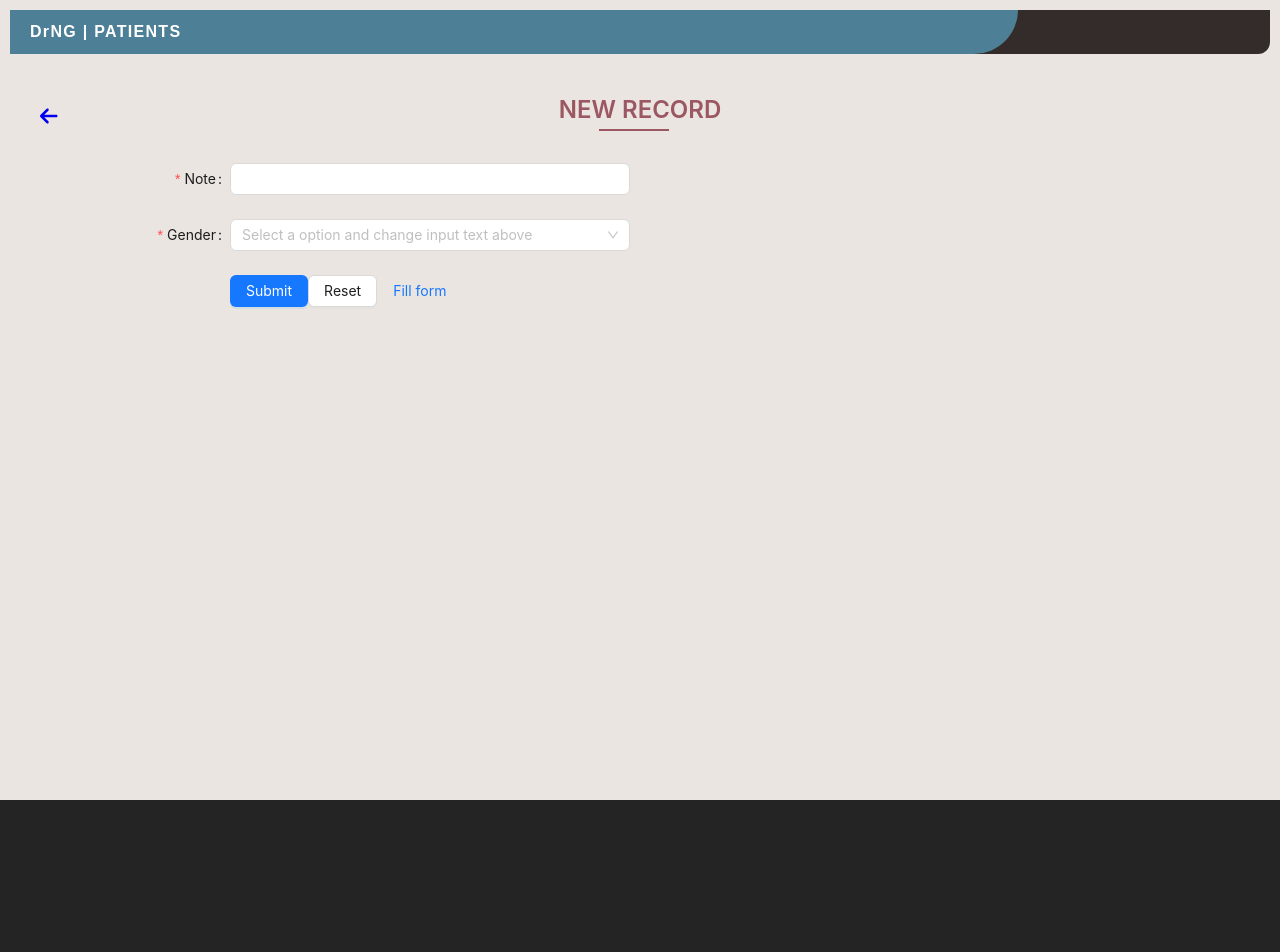
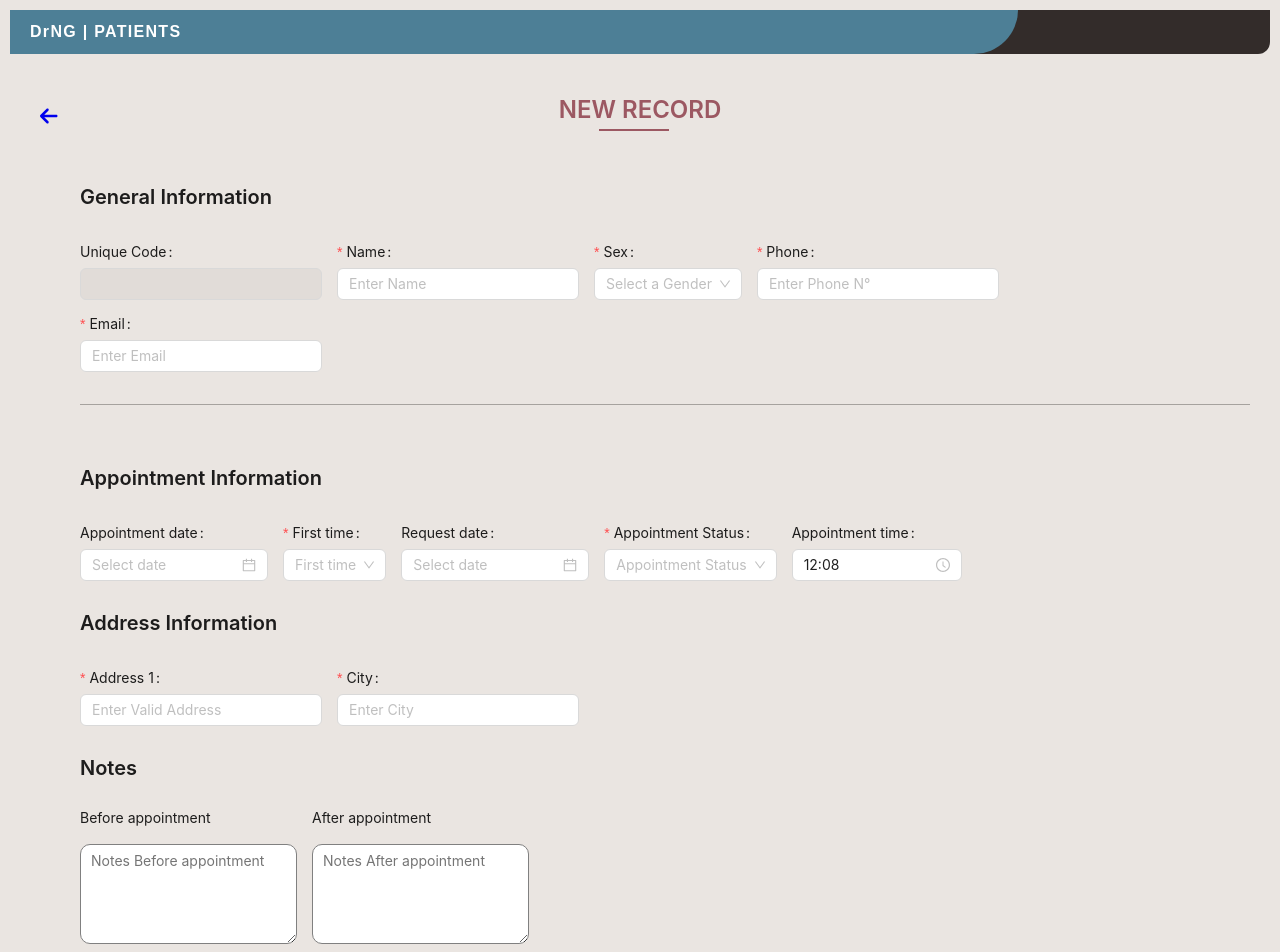
Before and after one commit to clintjason/AppointmentScheduler, a React (Vite) app: page /create in a window 1280 px wide. Shown: the top 952 px of the page. Before the commit the page ends 800 px from the top, so only its background shows below. Built offline with nearby package versions, Linux system fonts and the light colour scheme.

Commit message:
🚧 adds basic form layout

```diff
--- a/package.json
+++ b/package.json
@@ -15,6 +15,7 @@
     "@fortawesome/free-solid-svg-icons": "^6.4.0",
     "@fortawesome/react-fontawesome": "^0.2.0",
     "antd": "^5.4.7",
+    "antd-mobile": "^5.30.0",
     "react": "^18.2.0",
     "react-dom": "^18.2.0",
     "react-router-dom": "^6.11.1"
--- a/src/components/CreateRecord/index.jsx
+++ b/src/components/CreateRecord/index.jsx
@@ -1,62 +1,66 @@
 import { Link } from "react-router-dom";
-import { Typography  } from 'antd';
 import { FontAwesomeIcon } from '@fortawesome/react-fontawesome'
+import dayjs from 'dayjs';
 import { faArrowLeft } from '@fortawesome/free-solid-svg-icons';
 import Header from '../Header';
-import { Button, Form, Input, Select } from 'antd';
+import { Typography, Divider, TimePicker, DatePicker, Button, Form, Input, Select } from 'antd';
 import React from 'react';
 
 const { Option } = Select;
 const layout = {
   labelCol: {
-    span: 8,
+    span: 18,
   },
   wrapperCol: {
-    span: 16,
+    span: 18,
   },
+  layout: 'inline'
 };
 const tailLayout = {
   wrapperCol: {
-    offset: 8,
-    span: 16,
+    offset: 4,
+    span: 14,
   },
 };
+
+const format = 'HH:mm';
 
 const CreateRecord = ({pageTitle}) => {
   document.title = pageTitle;
   const { Title } = Typography;
 
-  const formRef = React.useRef(null);
+  const [form] = Form.useForm();
   const onGenderChange = (value) => {
     switch (value) {
       case 'male':
-        formRef.current?.setFieldsValue({
-          note: 'Hi, man!',
+        form.current?.setFieldsValue({
+          name: 'Hi, man!',
         });
         break;
       case 'female':
-        formRef.current?.setFieldsValue({
-          note: 'Hi, lady!',
-        });
-        break;
-      case 'other':
-        formRef.current?.setFieldsValue({
-          note: 'Hi there!',
+        form.current?.setFieldsValue({
+          name: 'Hi, lady!',
         });
         break;
       default:
         break;
     }
   };
+  /* const handlePhoneChange = value => {
+
+  }; */
+
+  const onFirstTimeChange = (value) => {}
+  const onAppointmentStatusChange = (value) => {}
   const onFinish = (values) => {
     console.log(values);
   };
   const onReset = () => {
-    formRef.current?.resetFields();
+    form.current?.resetFields();
   };
   const onFill = () => {
-    formRef.current?.setFieldsValue({
-      note: 'Hello world!',
+    form.current?.setFieldsValue({
+      name: 'Hello world!',
       gender: 'male',
     });
   };
@@ -70,28 +74,36 @@ const CreateRecord = ({pageTitle}) => {
           <Title level={3} className='appointment__title'>NEW RECORD</Title>
         </div>
         <Form
-      {...layout}
-      ref={formRef}
+          ref={form}
           name="control-ref"
           onFinish={onFinish}
-      style={{
-        maxWidth: 600,
-      }}
+          className="flex-wrapper"
+
         >
+          <Title level={4} className='form__heading'>General Information</Title>
           <Form.Item
-        name="note"
-        label="Note"
+            name="UniqueCode"
+            label="Unique Code"
+            className="column-wrapper"
+          >
+            <Input disabled={true} />
+          </Form.Item>
+          <Form.Item
+            name="name"
+            label="Name"
+            className="column-wrapper"
             rules={[
               {
                 required: true,
               },
             ]}
           >
-        <Input />
+            <Input placeholder="Enter Name"/>
           </Form.Item>
           <Form.Item
-        name="gender"
-        label="Gender"
+            name="sex"
+            label="Sex"
+            className="column-wrapper"
             rules={[
               {
                 required: true,
@@ -99,44 +111,135 @@ const CreateRecord = ({pageTitle}) => {
             ]}
           >
             <Select
-          placeholder="Select a option and change input text above"
+              placeholder="Select a Gender"
               onChange={onGenderChange}
               allowClear
             >
               <Option value="male">male</Option>
               <Option value="female">female</Option>
-          <Option value="other">other</Option>
             </Select>
           </Form.Item>
           <Form.Item
-        noStyle
-        shouldUpdate={(prevValues, currentValues) => prevValues.gender !== currentValues.gender}
-      >
-        {({ getFieldValue }) =>
-          getFieldValue('gender') === 'other' ? (
-            <Form.Item
-              name="customizeGender"
-              label="Customize Gender"
+            name="phone"
+            label="Phone"
+            className="column-wrapper"
             rules={[
               {
                 required: true,
               },
             ]}
           >
-              <Input />
+            <Input placeholder="Enter Phone N°"/>
           </Form.Item>
-          ) : null
-        }
+          <Form.Item
+            name="email"
+            label="Email"
+            className="column-wrapper"
+            rules={[
+              {
+                required: true,
+                type: 'email',
+              },
+            ]}
+          >
+            <Input placeholder="Enter Email" />
           </Form.Item>
-      <Form.Item {...tailLayout}>
-        <Button type="primary" htmlType="submit">
-          Submit
-        </Button>
-        <Button htmlType="button" onClick={onReset}>
-          Reset
-        </Button>
-        <Button type="link" htmlType="button" onClick={onFill}>
-          Fill form
+          <Divider className="form__divider" />
+          <Title level={4} className='form__heading'>Appointment Information</Title>
+          <Form.Item
+            label="Appointment date"
+            className="column-wrapper"
+          >
+            <DatePicker />
+          </Form.Item>
+          <Form.Item
+            name="first-time"
+            label="First time"
+            className="column-wrapper"
+            rules={[
+              {
+                required: true,
+              },
+            ]}
+          >
+            <Select
+              placeholder="First time"
+              onChange={onFirstTimeChange}
+              allowClear
+            >
+              <Option value="no">No</Option>
+              <Option value="yes">Yes</Option>
+            </Select>
+          </Form.Item>
+          <Form.Item
+            label="Request date"
+            className="column-wrapper"
+          >
+            <DatePicker />
+          </Form.Item>
+          <Form.Item
+            name="appointment-status"
+            label="Appointment Status"
+            className="column-wrapper"
+            rules={[
+              {
+                required: true,
+              },
+            ]}
+          >
+            <Select
+              placeholder="Appointment Status"
+              onChange={onAppointmentStatusChange}
+              allowClear
+            >
+              <Option value="pending">Pending</Option>
+              <Option value="missed">Missed</Option>
+              <Option value="passed">Passed</Option>
+            </Select>
+          </Form.Item>
+          <Form.Item
+            label="Appointment time"
+            className="column-wrapper"
+          >
+            <TimePicker defaultValue={dayjs('12:08', format)} format={format} />
+          </Form.Item>
+          <Title level={4} className='form__heading'>Address Information</Title>
+          <Form.Item
+            name="address"
+            label="Address 1"
+            className="column-wrapper"
+            rules={[
+              {
+                required: true,
+              },
+            ]}
+          >
+            <Input placeholder="Enter Valid Address"/>
+          </Form.Item>
+          <Form.Item
+            name="city"
+            label="City"
+            className="column-wrapper"
+            rules={[
+              {
+                required: true,
+              },
+            ]}
+          >
+            <Input placeholder="Enter City"/>
+          </Form.Item>
+          <Title level={4} className='form__heading'>Notes</Title>
+          <div className="column-wrapper">
+            <label htmlFor="">Before appointment</label>
+            <textarea className="txt-area" rows={4} name="before-appointment" placeholder="Notes Before appointment"></textarea>
+          </div>
+          <div className="column-wrapper">
+            <label htmlFor="">After appointment</label>
+            <textarea className="txt-area" rows={4} name="after-appointment" placeholder="Notes After appointment"></textarea>
+          </div>
+          <Form.Item className="submit-wrapper">
+            <Button className="submit-color" htmlType="submit">
+              Save
             </Button>
           </Form.Item>
     </Form>
--- a/src/index.css
+++ b/src/index.css
@@ -14,10 +14,15 @@
 }
 
 /*------------------------------------------*/
-body {
+html, body {
+  background-color: rgba(234, 229, 225);
+  height: unset !important;
+}
+html > body {
   /* background-color: rgba(221, 221, 222, 1); */
   background-color: rgba(234, 229, 225);
   padding: 10px;
+  min-height: 100vh;
 }
 .flex-wrapper {
   display: flex;
@@ -109,7 +114,7 @@ h1 {
   font-weight: bolder;
 }
 
-/*------------------ STATUS STATS  ------------------*/
+/*------------------ APPOINTMENT STATUS STATS  ------------------*/
 
 .status-stats {
   border-radius: 0px 20px;
@@ -152,6 +157,8 @@ h1 {
   color: rgb(216,130,18);
 }
 
+/*------------------- NAV LINKS ------------------*/
+
 .gt-record {
   position: absolute;
   right: 20px;
@@ -168,6 +175,46 @@ h1 {
   font-size: 20px;
 }
 
+/*------------------- NEW RECORD  ------------------*/
+
+/* Form Input Item Style */
+.column-wrapper .ant-form-item-row {
+  display: flex;
+  flex-direction: column;
+  align-items: baseline;
+}
+
+.form__heading {
+  width: 100%;
+  margin: 20px auto;
+}
+
+.form__divider {
+  background-color: rgb(176,172,168);
+}
+
+:where(.css-dev-only-do-not-override-ed5zg0).ant-picker .ant-picker-suffix {
+  color:unset;
+}
+
+.txt-area {
+  padding: 5px 10px;
+  border: 1px solid gray;
+  border-radius: 10px;
+}
+
+.submit-wrapper {
+  width: 100%;
+  margin-top: 25px;
+}
+
+.submit-color {
+  background-color: rgb(171,79,93);
+  color: white;
+  font-weight: 900;
+  float: right;
+}
+
 /*----------------------------------------------------*/
 /*------------------- MEDIA QUERY   ------------------*/
 /*----------------------------------------------------*/
@@ -177,3 +224,9 @@ h1 {
     max-width: 280px;
   }
 }
+
+@media screen and (min-width: 1100px) {
+  #control-ref {
+    padding-left: 50px;
+  }
+}
```
Also changed, not shown: src/App.css (deleted, +0 -36 lines), 1 other file (tests, documents, lock files or other folders). Lines whose indentation alone changed are shown as unchanged.
